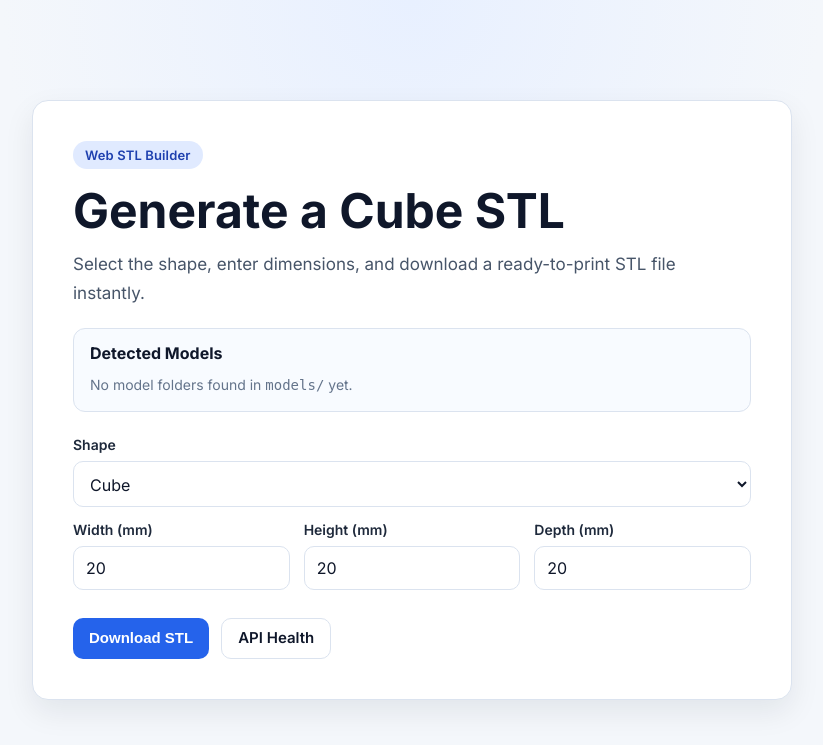
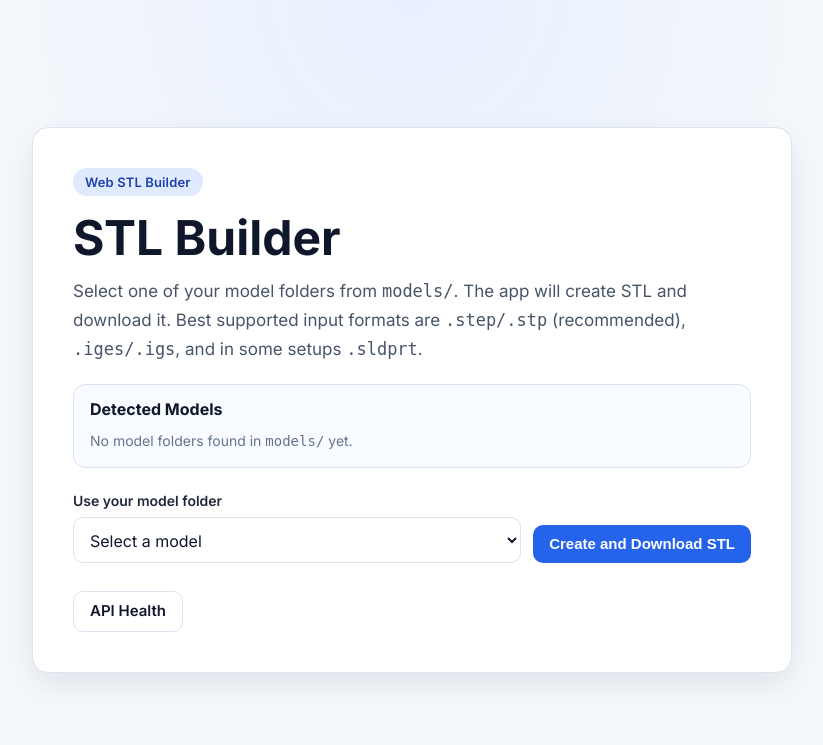
Before and after one commit to V0vaG/stlfactory_src, a Flask app: page / in a window 1280 px wide. Shown: the top 745 px of the page, without its empty margins (228-1051 px from the left). Run offline with Flask 3, Linux system fonts and the light colour scheme.

Commit message:
Add model-based STL conversion workflow
Co-authored-by: Cursor <cursoragent@cursor.com>

```diff
--- a/app.py
+++ b/app.py
@@ -1,6 +1,8 @@
 from pathlib import Path
+import shutil
+import subprocess
 
-from flask import Flask, Response, jsonify, render_template, request
+from flask import Flask, jsonify, render_template, request, send_file
 
 app = Flask(__name__)
 MODELS_DIR = Path(__file__).resolve().parent / "models"
@@ -15,121 +17,132 @@ def _list_models() -> list[str]:
     )
 
 
-@app.get("/")
-def home():
+def _render_home(error: str | None, values: dict[str, str]) -> str:
     return render_template(
         "index.html",
-        error=None,
-        values={"shape": "cube", "width": "20", "height": "20", "depth": "20"},
+        error=error,
+        values=values,
         models=_list_models(),
     )
 
 
-def _rectangular_prism_stl(width: float, height: float, depth: float) -> str:
-    """Build an ASCII STL for a rectangular prism centered at origin."""
-    hx = width / 2.0
-    hy = height / 2.0
-    hz = depth / 2.0
+def _model_folder(model_name: str) -> Path:
+    return MODELS_DIR / Path(model_name).name
 
-    vertices = {
-        "nbl": (-hx, -hy, -hz),  # near bottom left
-        "nbr": (hx, -hy, -hz),
-        "ntl": (-hx, hy, -hz),
-        "ntr": (hx, hy, -hz),
-        "fbl": (-hx, -hy, hz),   # far bottom left
-        "fbr": (hx, -hy, hz),
-        "ftl": (-hx, hy, hz),
-        "ftr": (hx, hy, hz),
+
+def _first_file_by_extension(folder: Path, extension: str) -> Path | None:
+    files = sorted(
+        [path for path in folder.iterdir() if path.is_file() and path.suffix.lower() == extension.lower()]
+    )
+    return files[0] if files else None
+
+
+def _first_file_by_extensions(folder: Path, extensions: list[str]) -> Path | None:
+    for extension in extensions:
+        match = _first_file_by_extension(folder, extension)
+        if match is not None:
+            return match
+    return None
+
+
+def _convert_cad_to_stl(cad_file: Path, stl_file: Path) -> str | None:
+    freecad_bin = (
+        shutil.which("freecadcmd")
+        or shutil.which("FreeCADCmd")
+        or ("/snap/bin/freecad.cmd" if Path("/snap/bin/freecad.cmd").exists() else None)
+    )
+    if freecad_bin is None:
+        return "FreeCAD CLI is not installed. Install it (snap: freecad) to enable auto-conversion."
+
+    python_code = (
+        "import FreeCAD, Import, Mesh;"
+        "doc=Import.open("
+        f"{str(cad_file)!r}"
+        ");"
+        "doc.recompute();"
+        "objs=[o for o in doc.Objects if hasattr(o, 'Shape') and not o.Shape.isNull()];"
+        "Mesh.export(objs, "
+        f"{str(stl_file)!r}"
+        ");"
+        "FreeCAD.closeDocument(doc.Name)"
+    )
+    try:
+        result = subprocess.run(
+            [freecad_bin, "-c", python_code],
+            check=False,
+            capture_output=True,
+            text=True,
+            timeout=180,
+        )
+    except subprocess.TimeoutExpired:
+        return "Conversion timed out after 180 seconds."
+
+    if result.returncode != 0:
+        err = (result.stderr or result.stdout or "").strip()
+        if "no supported file format" in err.lower():
+            return (
+                f"FreeCAD cannot import {cad_file.suffix} directly on this setup. "
+                "Please export your model to STEP (.step/.stp) and place it in the same folder."
+            )
+        return f"FreeCAD conversion failed: {err or 'unknown error'}"
+    return None
+
+
+@app.get("/")
+def home():
+    return _render_home(
+        error=None,
+        values={
+            "model_name": "",
+        },
+    )
+
+
+@app.post("/download-model-stl")
+def download_model_stl():
+    model_name = request.form.get("model_name", "").strip()
+    values = {
+        "model_name": model_name,
     }
 
-    facets = [
-        # top (+y)
-        ((0.0, 1.0, 0.0), ("ntl", "ftl", "ftr")),
-        ((0.0, 1.0, 0.0), ("ntl", "ftr", "ntr")),
-        # bottom (-y)
-        ((0.0, -1.0, 0.0), ("nbl", "fbr", "fbl")),
-        ((0.0, -1.0, 0.0), ("nbl", "nbr", "fbr")),
-        # left (-x)
-        ((-1.0, 0.0, 0.0), ("nbl", "ftl", "ntl")),
-        ((-1.0, 0.0, 0.0), ("nbl", "fbl", "ftl")),
-        # right (+x)
-        ((1.0, 0.0, 0.0), ("nbr", "ntr", "ftr")),
-        ((1.0, 0.0, 0.0), ("nbr", "ftr", "fbr")),
-        # front (-z)
-        ((0.0, 0.0, -1.0), ("nbl", "ntl", "ntr")),
-        ((0.0, 0.0, -1.0), ("nbl", "ntr", "nbr")),
-        # back (+z)
-        ((0.0, 0.0, 1.0), ("fbl", "ftr", "ftl")),
-        ((0.0, 0.0, 1.0), ("fbl", "fbr", "ftr")),
-    ]
+    if not model_name:
+        return _render_home(error="Please select a model first.", values=values), 400
 
-    lines = ["solid cube"]
-    for normal, triangle in facets:
-        lines.append(
-            f"  facet normal {normal[0]:.6f} {normal[1]:.6f} {normal[2]:.6f}"
+    model_dir = _model_folder(model_name)
+    if not model_dir.exists() or not model_dir.is_dir():
+        return _render_home(error=f"Model folder '{model_name}' was not found.", values=values), 404
+
+    stl_file = _first_file_by_extension(model_dir, ".stl")
+    if stl_file is None:
+        source_file = _first_file_by_extensions(
+            model_dir,
+            [".step", ".stp", ".iges", ".igs", ".sldprt"],
         )
-        lines.append("    outer loop")
-        for vertex_name in triangle:
-            x, y, z = vertices[vertex_name]
-            lines.append(f"      vertex {x:.6f} {y:.6f} {z:.6f}")
-        lines.append("    endloop")
-        lines.append("  endfacet")
-    lines.append("endsolid cube")
-    lines.append("")
-    return "\n".join(lines)
+        if source_file is None:
+            return _render_home(
+                error=(
+                    f"No convertible CAD file found in '{model_name}'. "
+                    "Add one of: .step, .stp, .iges, .igs, or .sldprt."
+                ),
+                values=values,
+            ), 400
 
+        generated_stl = model_dir / f"{source_file.stem}.stl"
+        conversion_error = _convert_cad_to_stl(source_file, generated_stl)
+        if conversion_error:
+            return _render_home(error=conversion_error, values=values), 400
+        stl_file = generated_stl if generated_stl.exists() else _first_file_by_extension(model_dir, ".stl")
+        if stl_file is None:
+            return _render_home(
+                error="Conversion finished but no STL file was found in the model folder.",
+                values=values,
+            ), 500
 
-@app.post("/generate-stl")
-def generate_stl():
-    shape = request.form.get("shape", "cube")
-    width_raw = request.form.get("width", "")
-    height_raw = request.form.get("height", "")
-    depth_raw = request.form.get("depth", "")
-
-    values = {
-        "shape": shape,
-        "width": width_raw,
-        "height": height_raw,
-        "depth": depth_raw,
-    }
-
-    if shape != "cube":
-        return (
-            render_template(
-                "index.html",
-                error="Only cube is supported for now.",
-                values=values,
-                models=_list_models(),
-            ),
-            400,
-        )
-
-    try:
-        width = float(width_raw)
-        height = float(height_raw)
-        depth = float(depth_raw)
-    except ValueError:
-        return render_template(
-            "index.html",
-            error="Dimensions must be valid numbers.",
-            values=values,
-            models=_list_models(),
-        ), 400
-
-    if width <= 0 or height <= 0 or depth <= 0:
-        return render_template(
-            "index.html",
-            error="All dimensions must be greater than 0.",
-            values=values,
-            models=_list_models(),
-        ), 400
-
-    stl_content = _rectangular_prism_stl(width, height, depth)
-    filename = f"cube_{width:g}x{height:g}x{depth:g}.stl"
-    return Response(
-        stl_content,
+    return send_file(
+        stl_file,
         mimetype="model/stl",
-        headers={"Content-Disposition": f'attachment; filename="{filename}"'},
+        as_attachment=True,
+        download_name=stl_file.name,
     )
 
 
--- a/static/styles.css
+++ b/static/styles.css
@@ -101,6 +101,13 @@ p {
   margin-top: 24px;
 }
 
+.row {
+  display: grid;
+  grid-template-columns: 1fr auto;
+  gap: 12px;
+  align-items: end;
+}
+
 label {
   display: block;
   font-size: 14px;
@@ -184,4 +191,8 @@ select:focus {
   .grid {
     grid-template-columns: 1fr;
   }
+
+  .row {
+    grid-template-columns: 1fr;
+  }
 }
--- a/templates/index.html
+++ b/templates/index.html
@@ -3,7 +3,7 @@
   <head>
     <meta charset="UTF-8" />
     <meta name="viewport" content="width=device-width, initial-scale=1.0" />
-    <title>STL Cube Generator</title>
+    <title>STL Model Downloader</title>
     <link rel="preconnect" href="https://fonts.googleapis.com" />
     <link rel="preconnect" href="https://fonts.gstatic.com" crossorigin />
     <link
@@ -16,10 +16,12 @@
     <main class="container">
       <section class="card">
         <span class="badge">Web STL Builder</span>
-        <h1>Generate a Cube STL</h1>
+        <h1>STL Builder</h1>
         <p>
-          Select the shape, enter dimensions, and download a ready-to-print STL
-          file instantly.
+          Select one of your model folders from <code>models/</code>. The app
+          will create STL and download it. Best supported input formats are
+          <code>.step/.stp</code> (recommended), <code>.iges/.igs</code>, and in some
+          setups <code>.sldprt</code>.
         </p>
         <div class="models-panel">
           <h2>Detected Models</h2>
@@ -37,58 +39,23 @@
         <div class="error">{{ error }}</div>
         {% endif %}
 
-        <form class="form" method="post" action="/generate-stl">
-          <label for="shape">Shape</label>
-          <select id="shape" name="shape" required>
-            <option value="cube" {% if values.shape == "cube" %}selected{% endif %}>
-              Cube
-            </option>
-          </select>
-
-          <div class="grid">
-            <div>
-              <label for="width">Width (mm)</label>
-              <input
-                id="width"
-                name="width"
-                type="number"
-                min="0.01"
-                step="0.01"
-                value="{{ values.width }}"
-                required
-              />
-            </div>
-            <div>
-              <label for="height">Height (mm)</label>
-              <input
-                id="height"
-                name="height"
-                type="number"
-                min="0.01"
-                step="0.01"
-                value="{{ values.height }}"
-                required
-              />
-            </div>
-            <div>
-              <label for="depth">Depth (mm)</label>
-              <input
-                id="depth"
-                name="depth"
-                type="number"
-                min="0.01"
-                step="0.01"
-                value="{{ values.depth }}"
-                required
-              />
-            </div>
-          </div>
-
-          <div class="actions">
-            <button class="btn btn-primary" type="submit">Download STL</button>
-            <a href="/health" class="btn btn-secondary">API Health</a>
+        <form class="form" method="post" action="/download-model-stl">
+          <label for="model_name">Use your model folder</label>
+          <div class="row">
+            <select id="model_name" name="model_name">
+              <option value="">Select a model</option>
+              {% for model in models %}
+              <option value="{{ model }}" {% if values.model_name == model %}selected{% endif %}>
+                {{ model }}
+              </option>
+              {% endfor %}
+            </select>
+            <button class="btn btn-primary" type="submit">Create and Download STL</button>
           </div>
         </form>
+        <div class="actions">
+          <a href="/health" class="btn btn-secondary">API Health</a>
+        </div>
       </section>
     </main>
   </body>
```
Also changed, not shown: models/README.md, 2 other files.
